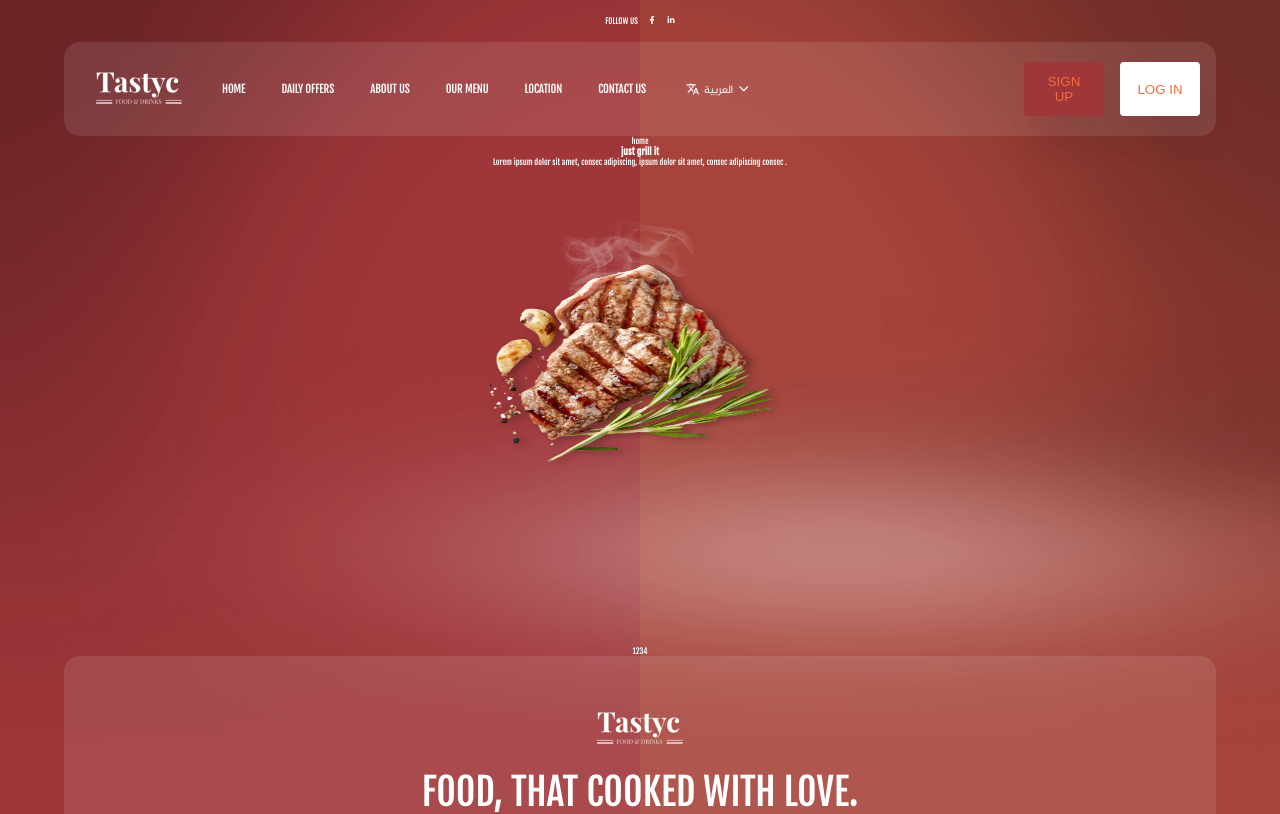
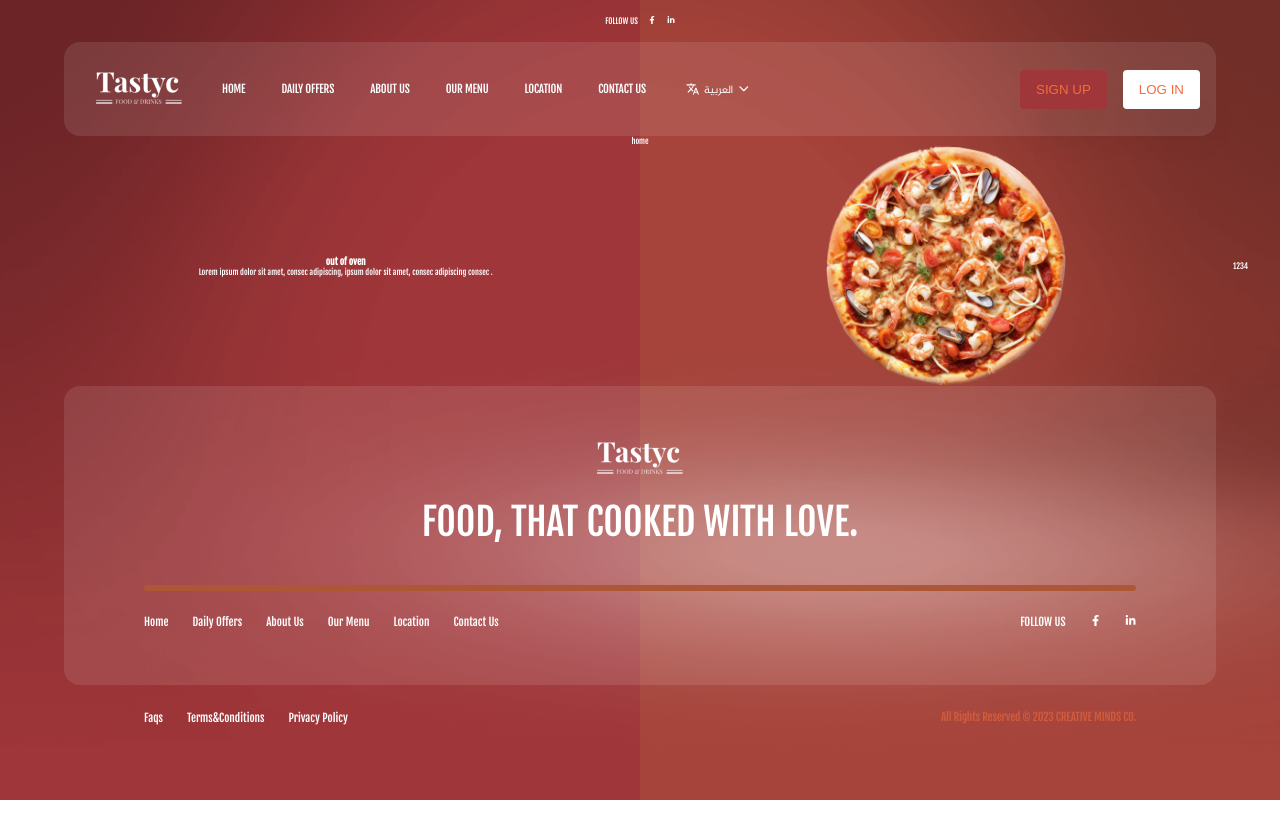
Before and after one commit to samaateff/teasty-app-res, a React (Vite) app: page /home in a window 1280 px wide. Shown: the top 814 px of the page. Built offline with nearby package versions, Linux system fonts and the light colour scheme; a web font is replaced by a local one.

Commit message:
adding swipper

```diff
--- a/package.json
+++ b/package.json
@@ -15,7 +15,8 @@
     "react-dom": "^18.3.1",
     "react-icons": "^5.2.1",
     "react-redux": "^9.1.2",
-    "react-router-dom": "^6.25.1"
+    "react-router-dom": "^6.25.1",
+    "swiper": "^11.1.8"
   },
   "devDependencies": {
     "@types/react": "^18.3.3",
--- a/src/components/header/Header.jsx
+++ b/src/components/header/Header.jsx
@@ -1,11 +1,13 @@
 import SliderOne from './SliderOne';
 
+import styles from './header.module.scss';
+
 function Header() {
-  return (
-    <div>
-      <SliderOne />
-    </div>
-  );
+	return (
+		<div className={styles.header}>
+			<SliderOne />
+		</div>
+	);
 }
 
 export default Header;
--- a/src/components/header/SliderOne.jsx
+++ b/src/components/header/SliderOne.jsx
@@ -1,4 +1,4 @@
-import { useState } from 'react';
+import { useState, useEffect } from 'react';
 import styles from './slider.module.scss';
 
 const food = [
@@ -23,6 +23,7 @@ const food = [
 		title: 'test two pizza',
 	},
 ];
+
 function SliderOne() {
 	const [activeIndex, setActiveIndex] = useState(0);
 	const slides = food;
@@ -30,44 +31,41 @@ function SliderOne() {
 	function handleChangeSlides(index) {
 		setActiveIndex(index);
 	}
+
+	useEffect(() => {
+		// if (activeIndex === slides.length - 1) return;
+
+		const timer = setTimeout(() => {
+			setActiveIndex((prevIndex) => (prevIndex + 1) % slides.length);
+		}, 5000);
+
+		return () => clearTimeout(timer);
+	}, [activeIndex, slides.length]);
+
 	return (
-    <>
 		<div className={styles.sliderContainer}>
+			<div className={styles.slidsContainer}>
 				{slides.map((slide, index) => (
-          <div
-            key={index}
-            className={
-              activeIndex === index
-                ? `${styles.activeSlide} ${styles.slide}`
-                : `${styles.slide}`
-            }
-          >
+					<div key={index} className={`${styles.slide} ${activeIndex === index ? styles.activeSlide : ''}`}>
 						<div>
 							<h3>{slide.title}</h3>
 							<p>{slide.desc}</p>
 						</div>
-            <img
-              src={slide.img}
-              alt={slide.title}
-              className={styles.sliderImg}
-              width={300}
-              height={300}
-            />
+						<img src={slide.img} alt={slide.title} className={styles.sliderImg} />
 					</div>
 				))}
 			</div>
-      <div>
+			<div className={styles.sliderButtons}>
 				{slides.map((_, index) => (
 					<span
 						key={index}
-            className={activeIndex === index ? `${styles.activeBtn}` : ''}
-            onClick={() => handleChangeSlides(index)}
-          >
+						className={activeIndex === index ? styles.activeBtn : ''}
+						onClick={() => handleChangeSlides(index)}>
 						{index + 1}
 					</span>
 				))}
 			</div>
-    </>
+		</div>
 	);
 }
 
--- /dev/null
+++ b/src/components/header/header.module.scss
@@ -0,0 +1,4 @@
+.header {
+	width: 95%;
+	margin: auto;
+}
--- a/src/components/header/slider.module.scss
+++ b/src/components/header/slider.module.scss
@@ -1,21 +1,35 @@
 .sliderContainer {
-  //   position: relative;
-  margin: auto;
-  overflow: hidden;
-  width: 90%;
-  height: 500px;
-  & .slide {
-    // display: none;
-    // position: absolute;
+	width: 100%;
+	display: flex;
+	align-items: center;
+	overflow: hidden; /* Hide overflow for smooth scrolling */
+
+	.slidsContainer {
+		position: relative; /* Allows stacking slides on top of each other */
+		width: 100%;
+		height: 30rem; /* Fixed height for each slide */
+	}
+
+	.slide {
+		position: absolute; /* Stack slides on top of each other */
 		top: 0;
 		left: 0;
 		width: 100%;
 		height: 100%;
 		opacity: 0;
 		transition: opacity 0.5s ease-in-out;
+		display: flex;
+		align-items: center;
+		justify-content: space-around;
+		flex-shrink: 0; /* Prevent shrinking */
 	}
-  & .activeSlide {
-    // display: block;
-    opacity: 1;
+
+	.activeSlide {
+		opacity: 1; /* Show the active slide */
+	}
+
+	.sliderImg {
+		width: 30rem;
+		height: 30rem;
 	}
 }
--- a/src/components/navbar.module.css
+++ b/src/components/navbar.module.css
@@ -52,6 +52,13 @@
 	transition: 0.2s;
 	cursor: pointer;
 }
+
+@media (max-width: 1320px) {
+	.btnReg > button {
+		width: unset;
+	}
+}
+
 .navright button:hover {
 	transform: translateY(-0.3rem);
 }
```
Also changed, not shown: 1 other file (tests, documents, lock files or other folders). Lines whose indentation alone changed are shown as unchanged.
